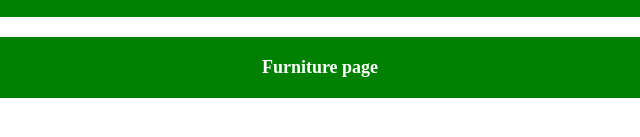
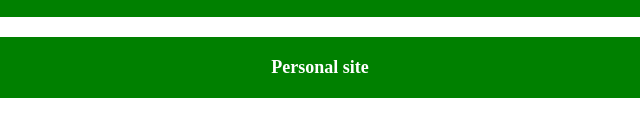
Before and after one commit to TheYoungBoss042/wdd130, a plain HTML site: page index.html in a window 1280 px wide. Shown: the part 627-764 px from the top of the page, 330-970 px from the left. Drawn offline with Linux system fonts and the light colour scheme.

Commit message:
added some update

```diff
--- a/index.html
+++ b/index.html
@@ -42,7 +42,7 @@
         <li><a href="aboutme/index.html">ABOUT ME PAGE</a></li>
         <li><a href="wwr/contactus.html">Contactus PAGE</a></li>
         <li><a href="wwr/styles/ccr/site-plan.html">PERSONAL SITE PLAN</a></li>
-        <li><a href="wwr/funiture.html">Furniture page</a></li>
+        <li><a href="wwr/styles/ccr/Personal site/index.html">Personal site</a></li>
     </ul>
 </body>
 
```
